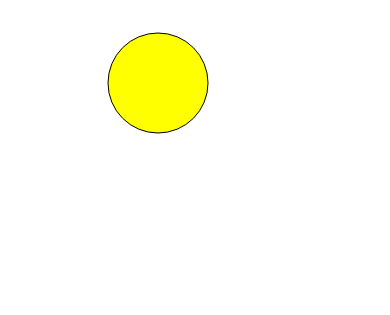
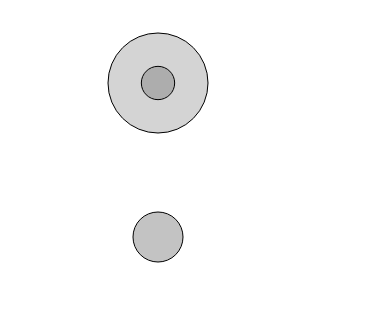
Before and after one commit to RodrigoDornelles/npm-gamepadzilla, a website with bundled scripts: page examples/index.html in a window 390 px wide. Built offline with nearby package versions, Linux system fonts and the light colour scheme.

Commit message:
feat: fist version project (#1)
* chore: project skeleton

* chore: add tests

* feat: animate draw

* chore: rename mouses to fingers

* feat: start support mobile

* fix: mouse interfering with touch events

* feat: support multi touch

* feat: support gamepad axis

* feat: emulate keyboard

* chore: prepare to publish in npm

```diff
--- a/examples/index.html
+++ b/examples/index.html
@@ -5,9 +5,9 @@
     <meta http-equiv='X-UA-Compatible' content='IE=edge'>
     <title>Demo</title>
     <meta name='viewport' content='width=device-width, initial-scale=1'>
-    <script src='main.js'></script>
+    <script src='gamepadzilla.js'></script>
 </head>
-<body>
+<body style="touch-action: none">
     <canvas class="gpz-joy" data-gpz-bind="ArrowUp ArrowLeft ArrowDown ArrowRight"></canvas>
     <canvas class="gpz-btn" data-gpz-color="yellow" data-gpz-bind="KeyF"></canvas>
 </body>
--- /dev/null
+++ b/keycodes.json
@@ -0,0 +1,266 @@
+{
+    "Backspace": {
+        "key": "Backspace",
+        "keyCode": 8
+    },
+    "Tab": {
+        "key": "Tab",
+        "keyCode": 9
+    },
+    "Enter": {
+        "key": "Enter",
+        "keyCode": 13
+    },
+    "ShiftLeft": {
+        "key": "Shift",
+        "keyCode": 16
+    },
+    "ControlLeft": {
+        "key": "Control",
+        "keyCode": 17
+    },
+    "AltLeft": {
+        "key": "Alt",
+        "keyCode": 18
+    },
+    "CapsLock": {
+        "key": "CapsLock",
+        "keyCode": 20
+    },
+    "Escape": {
+        "key": "Escape",
+        "keyCode": 27
+    },
+    "Space": {
+        "key": " ",
+        "keyCode": 32
+    },
+    "PageUp": {
+        "key": "PageUp",
+        "keyCode": 33
+    },
+    "PageDown": {
+        "key": "PageDown",
+        "keyCode": 34
+    },
+    "End": {
+        "key": "End",
+        "keyCode": 35
+    },
+    "Home": {
+        "key": "Home",
+        "keyCode": 36
+    },
+    "ArrowLeft": {
+        "key": "ArrowLeft",
+        "keyCode": 37
+    },
+    "ArrowUp": {
+        "key": "ArrowUp",
+        "keyCode": 38
+    },
+    "ArrowRight": {
+        "key": "ArrowRight",
+        "keyCode": 39
+    },
+    "ArrowDown": {
+        "key": "ArrowDown",
+        "keyCode": 40
+    },
+    "Delete": {
+        "key": "Delete",
+        "keyCode": 46
+    },
+    "Digit0": {
+        "key": "0",
+        "keyCode": 48
+    },
+    "Digit1": {
+        "key": "1",
+        "keyCode": 49
+    },
+    "Digit2": {
+        "key": "2",
+        "keyCode": 50
+    },
+    "Digit3": {
+        "key": "3",
+        "keyCode": 51
+    },
+    "Digit4": {
+        "key": "4",
+        "keyCode": 52
+    },
+    "Digit5": {
+        "key": "5",
+        "keyCode": 53
+    },
+    "Digit6": {
+        "key": "6",
+        "keyCode": 54
+    },
+    "Digit7": {
+        "key": "7",
+        "keyCode": 55
+    },
+    "Digit8": {
+        "key": "8",
+        "keyCode": 56
+    },
+    "Digit9": {
+        "key": "9",
+        "keyCode": 57
+    },
+    "KeyA": {
+        "key": "a",
+        "keyCode": 65
+    },
+    "KeyB": {
+        "key": "b",
+        "keyCode": 66
+    },
+    "KeyC": {
+        "key": "c",
+        "keyCode": 67
+    },
+    "KeyD": {
+        "key": "d",
+        "keyCode": 68
+    },
+    "KeyE": {
+        "key": "e",
+        "keyCode": 69
+    },
+    "KeyF": {
+        "key": "f",
+        "keyCode": 70
+    },
+    "KeyG": {
+        "key": "g",
+        "keyCode": 71
+    },
+    "KeyH": {
+        "key": "h",
+        "keyCode": 72
+    },
+    "KeyI": {
+        "key": "i",
+        "keyCode": 73
+    },
+    "KeyJ": {
+        "key": "j",
+        "keyCode": 74
+    },
+    "KeyK": {
+        "key": "k",
+        "keyCode": 75
+    },
+    "KeyL": {
+        "key": "l",
+        "keyCode": 76
+    },
+    "KeyM": {
+        "key": "m",
+        "keyCode": 77
+    },
+    "KeyN": {
+        "key": "n",
+        "keyCode": 78
+    },
+    "KeyO": {
+        "key": "o",
+        "keyCode": 79
+    },
+    "KeyP": {
+        "key": "p",
+        "keyCode": 80
+    },
+    "KeyQ": {
+        "key": "q",
+        "keyCode": 81
+    },
+    "KeyR": {
+        "key": "r",
+        "keyCode": 82
+    },
+    "KeyS": {
+        "key": "s",
+        "keyCode": 83
+    },
+    "KeyT": {
+        "key": "t",
+        "keyCode": 84
+    },
+    "KeyU": {
+        "key": "u",
+        "keyCode": 85
+    },
+    "KeyV": {
+        "key": "v",
+        "keyCode": 86
+    },
+    "KeyW": {
+        "key": "w",
+        "keyCode": 87
+    },
+    "KeyX": {
+        "key": "x",
+        "keyCode": 88
+    },
+    "KeyY": {
+        "key": "y",
+        "keyCode": 89
+    },
+    "KeyZ": {
+        "key": "z",
+        "keyCode": 90
+    },
+    "F1": {
+        "key": "F1",
+        "keyCode": 112
+    },
+    "F2": {
+        "key": "F2",
+        "keyCode": 113
+    },
+    "F3": {
+        "key": "F3",
+        "keyCode": 114
+    },
+    "F4": {
+        "key": "F4",
+        "keyCode": 115
+    },
+    "F5": {
+        "key": "F5",
+        "keyCode": 116
+    },
+    "F6": {
+        "key": "F6",
+        "keyCode": 117
+    },
+    "F7": {
+        "key": "F7",
+        "keyCode": 118
+    },
+    "F8": {
+        "key": "F8",
+        "keyCode": 119
+    },
+    "F9": {
+        "key": "F9",
+        "keyCode": 120
+    },
+    "F10": {
+        "key": "F10",
+        "keyCode": 121
+    },
+    "F11": {
+        "key": "F11",
+        "keyCode": 122
+    },
+    "F12": {
+        "key": "F12",
+        "keyCode": 123
+    }
+}
--- /dev/null
+++ b/src/construtors.ts
@@ -0,0 +1,27 @@
+import {ObjectGpz, ClassGpz} from './interface'
+import { emu } from './emu'
+import { draw } from './draw'
+import { getKeyCodes } from './util'
+
+function construtors(): Array<ObjectGpz>  {
+    const objects = [] as Array<ObjectGpz>
+    Object.keys(ClassGpz).forEach((gpztype) => {
+        Array.from(document.querySelectorAll(ClassGpz[gpztype]))
+        .filter(el => el instanceof HTMLCanvasElement)
+        .forEach(el => {
+            objects.push({
+                fingers: [],
+                emu: emu[gpztype],
+                draw: draw[gpztype],
+                type: ClassGpz[gpztype],
+                canvas: el as HTMLCanvasElement,
+                ctx2d: (el as HTMLCanvasElement).getContext('2d') as CanvasRenderingContext2D,
+                fakekeys: getKeyCodes(el.dataset.gpzBind),
+            })
+        })
+    })
+
+    return objects
+}
+
+export {construtors}
--- /dev/null
+++ b/src/draw.ts
@@ -0,0 +1,50 @@
+import { ObjectGpz, Vector2d } from "./interface";
+import { nestFinger } from "./util";
+
+function drawCircle(ctx: CanvasRenderingContext2D, fill: string, x: number, y: number, r: number) {
+    ctx.beginPath()
+    ctx.arc(x, y, r, 0, 2 * Math.PI)
+    ctx.fillStyle = fill
+    ctx.fill()
+    ctx.fillStyle = 'black';
+    ctx.stroke();
+    ctx.closePath();
+}
+
+const draw = {
+    Btn(self: ObjectGpz) {
+        const centerX: number = self.canvas.width / 2;
+        const centerY: number = self.canvas.height / 2;
+        const radius: number = 25;
+        let color: string = '#88888880'
+
+        self.fingers.forEach(finger => {
+            const distance = Math.sqrt((finger.x - centerX) ** 2 + (finger.y - centerY) ** 2)
+            if (distance < radius) {
+                color = 'red'
+            }
+        })
+
+        self.ctx2d.clearRect(0, 0, self.canvas.width, self.canvas.height)
+        drawCircle(self.ctx2d, color, centerX, centerY, radius)
+    },
+    Joy(self: ObjectGpz) {
+        const center: Vector2d = {x: self.canvas.width / 2, y: self.canvas.height / 2}
+        const radius: number = 50
+        const radius2: number = radius/3
+        const percentage: number = 1.5
+        const stick = nestFinger(center, self.fingers)
+
+        if ((stick.dis / percentage) > (radius - radius2)) {
+            const angle = Math.atan2(stick.pos.y - center.y, stick.pos.x - center.x)
+            stick.pos.x = center.x + (radius - radius2) * percentage * Math.cos(angle)
+            stick.pos.y = center.y + (radius - radius2) * percentage * Math.sin(angle)
+        }
+
+        self.ctx2d.clearRect(0, 0, self.canvas.width, self.canvas.height)
+        drawCircle(self.ctx2d, '#aaaaaa80', center.x, center.y, radius)
+        drawCircle(self.ctx2d, '#88888880', stick.pos.x, stick.pos.y, radius2)
+    }
+}
+
+export { draw }
--- /dev/null
+++ b/src/emu.ts
@@ -0,0 +1,50 @@
+import { ObjectGpz, Vector2d } from "./interface"
+import { nestFinger } from "./util"
+
+
+const emu = {
+    Joy(self: ObjectGpz) {
+        const center: Vector2d = {x: self.canvas.width / 2, y: self.canvas.height / 2}
+        const stick = nestFinger(center, self.fingers)
+        const dirX = stick.pos.x - center.x
+        const dirY = stick.pos.y - center.y
+
+        if (stick.dis > 10) {
+            if (dirX < 0) {
+                window.dispatchEvent(new KeyboardEvent('keydown', self.fakekeys[1]))
+            }
+            else if (dirX > 0) {
+                window.dispatchEvent(new KeyboardEvent('keydown', self.fakekeys[3]))
+            } else {
+                window.dispatchEvent(new KeyboardEvent('keyup', self.fakekeys[1]))
+                window.dispatchEvent(new KeyboardEvent('keyup', self.fakekeys[3]))
+            }
+            if (dirY < 0) {
+                window.dispatchEvent(new KeyboardEvent('keydown', self.fakekeys[0]))
+            }
+            else if (dirY > 0) {
+                window.dispatchEvent(new KeyboardEvent('keydown', self.fakekeys[2]))
+            }
+            else {
+                window.dispatchEvent(new KeyboardEvent('keyup', self.fakekeys[2]))
+                window.dispatchEvent(new KeyboardEvent('keyup', self.fakekeys[0]))
+            }
+        } else {
+            self.fakekeys.forEach(fakekey => {
+                window.dispatchEvent(new KeyboardEvent('keyup', fakekey))
+            })
+        }
+    },
+    Btn(self: ObjectGpz) {
+        const center: Vector2d = {x: self.canvas.width / 2, y: self.canvas.height / 2}
+        const btn = nestFinger(center, self.fingers)
+        if (btn.dis > (50/3)) {
+            window.dispatchEvent(new KeyboardEvent('keydown', self.fakekeys[0]))
+        }
+        else {
+            window.dispatchEvent(new KeyboardEvent('keyup', self.fakekeys[0]))
+        }
+    }
+}
+
+export { emu }
--- /dev/null
+++ b/src/handlers.ts
@@ -0,0 +1,48 @@
+import { Vector2d } from "./interface";
+
+function handleMouse(event: MouseEvent, element: HTMLElement): Array<Vector2d> {
+    const rect = element.getBoundingClientRect()
+    const x = event.clientX - rect.left
+    const y = event.clientY - rect.top
+    return [{x, y}]
+}
+
+function handleTouch(event: TouchEvent, element: HTMLElement): Array<Vector2d> {
+    const fingers: Array<Vector2d> = []
+    const rect = element.getBoundingClientRect()
+
+    Array.from(event.touches).forEach(touch => {
+        const x = touch.clientX - rect.left;
+        const y = touch.clientY - rect.top;
+        fingers.push({x, y})
+    })
+
+    return fingers
+}
+
+function handleGamepadAxis(element: HTMLCanvasElement): Array<Vector2d> {
+    if (!('getGamepads' in navigator)) {
+        return []
+    }
+    const gamepads = navigator.getGamepads().filter(g => g !== null) as Array<Gamepad>
+    const rect = element.getBoundingClientRect()
+    const width: number = rect.right - rect.left
+    const height: number = rect.bottom - rect.top
+    const mapValue = (value: number) => (value + 1) / 2
+    const fingers: Array<Vector2d> = []
+
+    gamepads.forEach((gamepad) => {
+        const lastOddAxisIndex = gamepad.axes.length - 1;
+        for (let pivot = 0; pivot < lastOddAxisIndex; pivot += 2) {
+            if (gamepad.axes[pivot] !== 0 || gamepad.axes[pivot + 1] !== 0) {
+                const x = mapValue(gamepad.axes[pivot]) * width
+                const y = mapValue(gamepad.axes[pivot + 1]) * height
+                fingers.push({x, y})
+            }
+        }
+    })
+
+    return fingers
+}
+
+export {handleMouse, handleTouch, handleGamepadAxis}
--- /dev/null
+++ b/src/interface.ts
@@ -0,0 +1,33 @@
+enum GamepadFSM {
+    Offline = 0,
+    Online = 1,
+    Cleanup = 2
+}
+
+interface Vector2d {
+    x: number,
+    y: number
+}
+
+enum ClassGpz {
+    Joy = '.gpz-joy',
+    Btn = '.gpz-btn',
+}
+
+interface Keycode {
+    key: string,
+    code: string,
+    keyCode: number
+}
+
+interface ObjectGpz {
+    type: ClassGpz,
+    emu(self: ObjectGpz): void,
+    draw(self: ObjectGpz): void,
+    canvas: HTMLCanvasElement,
+    ctx2d: CanvasRenderingContext2D,
+    fingers: Array<Vector2d>
+    fakekeys: Array<Keycode>
+}
+
+export  {ClassGpz, ObjectGpz, Vector2d, GamepadFSM, Keycode}
--- a/src/main.ts
+++ b/src/main.ts
@@ -1,23 +1,55 @@
+import { construtors } from "./construtors";
+import { handleTouch, handleMouse, handleGamepadAxis } from "./handlers";
+import { ClassGpz, GamepadFSM } from "./interface";
+
 document.addEventListener('DOMContentLoaded', () => {
-    const elementsWithClass = document.querySelectorAll('.gpz-joy')
-    const canvasElements = Array.from(elementsWithClass).filter((element) => element instanceof HTMLCanvasElement) as Array<HTMLCanvasElement>
-    const contexts2D = canvasElements.map((canvasElement) => {
-      return canvasElement.getContext('2d');
-    }) as Array<CanvasRenderingContext2D>
+    const touchEvents = ['touchstart', 'touchmove', 'touchend', 'touchcancel']
+    const objects = construtors()
+    let gamepadState: GamepadFSM = GamepadFSM.Offline
 
-    contexts2D.forEach(ctx => {
-        const centerX: number = ctx.canvas.width / 2;
-        const centerY: number = ctx.canvas.height / 2;
-        const radius: number = 50;
-        const fillColor: string = "yellow";
-        const strokeColor: string = "black";
 
-        ctx.beginPath();
-        ctx.arc(centerX, centerY, radius, 0, 2 * Math.PI);
-        ctx.fillStyle = fillColor;
-        ctx.fill();
-        ctx.fillStyle = strokeColor;
-        ctx.stroke();
-        ctx.closePath();
+    objects.forEach(obj => {
+      function eventClean() {
+        obj.fingers = []
+        obj.draw(obj)
+        obj.emu(obj)
+      }
+      function eventMouse(event: MouseEvent) {
+        obj.fingers = handleMouse(event, obj.canvas)
+        obj.draw(obj)
+        obj.emu(obj)
+      }
+      function eventTouch(event: TouchEvent) {
+        obj.canvas.removeEventListener('mouseleave', eventClean)
+        obj.canvas.removeEventListener('mousemove', eventMouse)
+        obj.fingers = handleTouch(event as TouchEvent, obj.canvas)
+        obj.draw(obj)
+        obj.emu(obj)
+      }
+      function eventGamepad() {
+        const axis = handleGamepadAxis(obj.canvas)
+        if (axis.length > 0) {
+          gamepadState = GamepadFSM.Online
+          obj.fingers = axis
+          obj.draw(obj)
+          obj.emu(obj)
+        }
+        if (axis.length === 0 && gamepadState == GamepadFSM.Online) {
+          gamepadState = GamepadFSM.Cleanup
+          obj.fingers = []
+          obj.draw(obj)
+          obj.emu(obj)
+        }
+      }
+
+      if (obj.type == ClassGpz.Joy) {
+        setInterval(eventGamepad, 1000 / 60)
+      }
+
+      obj.canvas.addEventListener('mouseleave', eventClean)
+      obj.canvas.addEventListener('mousemove', eventMouse)
+      touchEvents.forEach(eventName => obj.canvas.addEventListener(eventName, (event) => eventTouch(event as TouchEvent)))
+
+      obj.draw(obj)
     })
 })
--- /dev/null
+++ b/src/util.ts
@@ -0,0 +1,38 @@
+import { Keycode, Vector2d } from "./interface"
+import keycodesjson from "../keycodes.json"
+
+function nestFinger(center: Vector2d, fingers: Array<Vector2d>): {dis: number, pos: Vector2d} {
+    if (fingers.length == 0) {
+        return {dis: 0, pos: center}
+    }
+
+    let shortestDistance : number = Number.MAX_SAFE_INTEGER
+    let closestFinger: Vector2d = fingers[0]
+
+    fingers.forEach(finger => {
+        const distance = Math.sqrt((finger.x - center.x) ** 2 + (finger.y - center.y) ** 2)
+        if (distance < shortestDistance) {
+            shortestDistance = distance
+            closestFinger = finger
+        }
+    })
+
+    return {dis: shortestDistance, pos: closestFinger}
+}
+
+function getKeyCodes(txt: string): Array<Keycode> {
+    const tokens = txt.trim().split(' ').filter(token => token in keycodesjson)
+    const keycodes: Array<Keycode> = []
+
+    tokens.forEach(token => {
+        keycodes.push({
+            code: token,
+            key: keycodesjson[token].key,
+            keyCode: keycodesjson[token].keyCode,
+        })
+    })
+
+    return keycodes
+}
+
+export {nestFinger, getKeyCodes}
```
Also changed, not shown: package.json (+5 -3 lines), tests/keys.test.ts (added, +9 -0 lines), .github/workflows/check.yml (added), .github/workflows/npm.yml (added), README.md, 1 other file.
